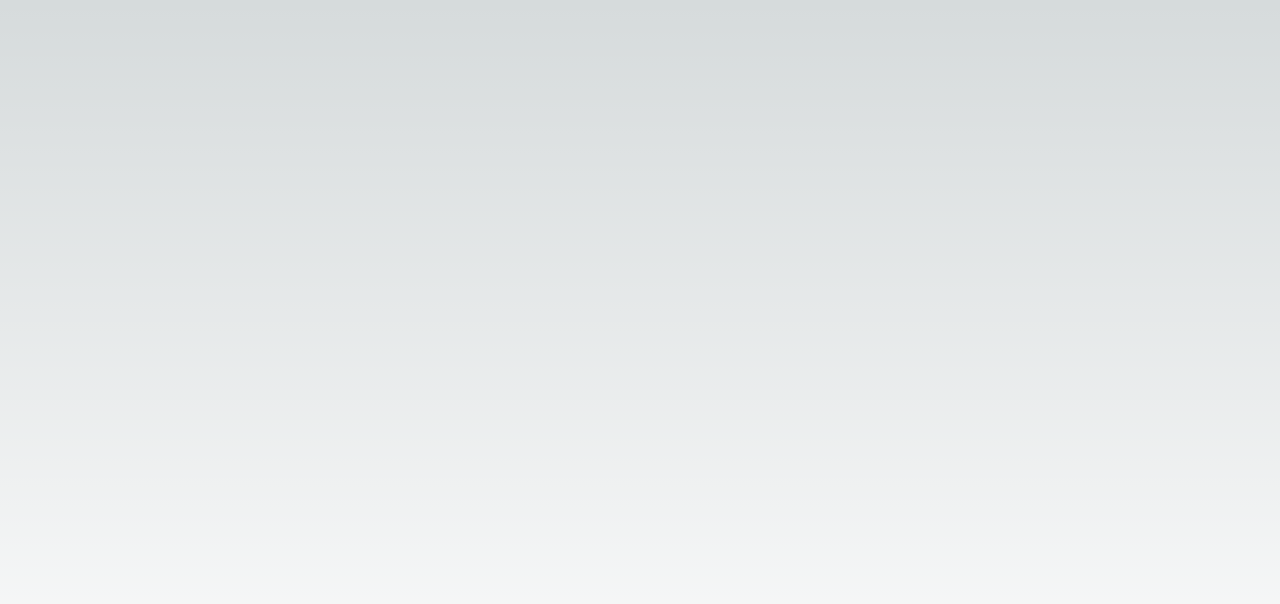
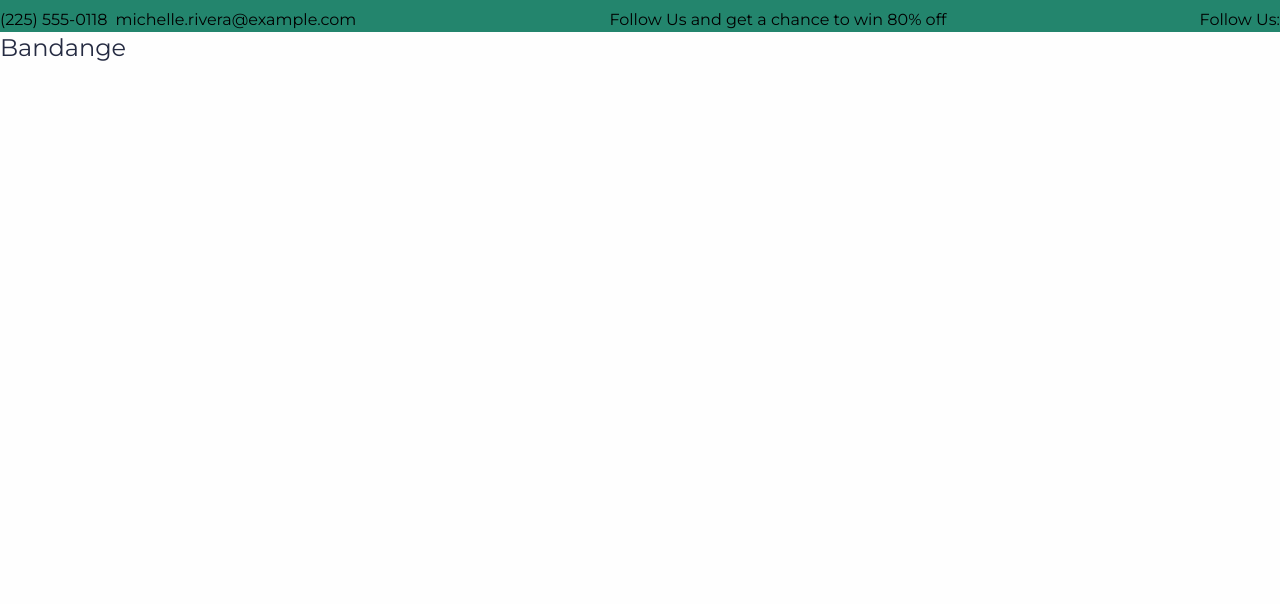
Before and after one commit to farly/little-ely-shop, a Next.js app: page / in a window 1280 px wide. Shown: the top 604 px of the page. Built offline with nearby package versions, Linux system fonts and the light colour scheme.

Commit message:
initial components and pages

```diff
--- /dev/null
+++ b/app/components/common/Header.tsx
@@ -0,0 +1,9 @@
+import HeaderView from "./ui/Header"
+
+const Header = () => {
+	return (
+		<HeaderView />
+	)
+}
+
+export default Header
--- a/app/components/common/icons/Menu24x13.tsx
+++ b/app/components/common/icons/Menu24x13.tsx
@@ -2,8 +2,8 @@
 const Menu24x13 = () => {
   return (
     <svg width="24" height="14" viewBox="0 0 24 14" fill="none" xmlns="http://www.w3.org/2000/svg">
-  <path d="M0.571472 0H23.4286V2.28571H0.571472V0ZM6.28576 5.71429H23.4286V8H6.28576V5.71429ZM13.4286 11.4286H23.4286V13.7143H13.4286V11.4286Z" fill="#252B42"/>
-</svg>
+      <path d="M0.571472 0H23.4286V2.28571H0.571472V0ZM6.28576 5.71429H23.4286V8H6.28576V5.71429ZM13.4286 11.4286H23.4286V13.7143H13.4286V11.4286Z" fill="#252B42"/>
+    </svg>
   )
 }
 
--- /dev/null
+++ b/app/components/common/ui/Header.tsx
@@ -0,0 +1,24 @@
+
+
+const HeaderView = () => {
+	return (
+		<div className="bg-[#23856D] lg:flex flex-row pt-2 hidden justify-between">
+			<div className="flex flex-row gap-x-2">
+				<div>
+					<span>(225) 555-0118</span>
+				</div>
+				<div>
+					<span>michelle.rivera@example.com</span>
+				</div>
+			</div>
+			<div>
+				<span>Follow Us  and get a chance to win 80% off</span>
+			</div>
+			<div className="flex-row flex">
+				<span>Follow Us:</span>
+			</div>
+		</div>
+	)
+}
+
+export default HeaderView
--- a/app/globals.css
+++ b/app/globals.css
@@ -16,16 +16,6 @@
   }
 }
 
-body {
-  color: rgb(var(--foreground-rgb));
-  background: linear-gradient(
-      to bottom,
-      transparent,
-      rgb(var(--background-end-rgb))
-    )
-    rgb(var(--background-start-rgb));
-}
-
 @layer utilities {
   .text-balance {
     text-wrap: balance;
--- /dev/null
+++ b/app/home/HomePage.tsx
@@ -0,0 +1,12 @@
+const HomePage = () => {
+  return (
+    <div>
+      <div className="flex flex-row">
+        <span className="text-2xl text-[#252B42]">Bandange</span>
+        <div className="flex flex-row"></div>
+      </div>
+    </div>
+  )
+}
+
+export default HomePage
--- a/app/layout.tsx
+++ b/app/layout.tsx
@@ -1,12 +1,14 @@
 import type { Metadata } from "next";
-import { Inter } from "next/font/google";
+import { Montserrat } from "next/font/google";
 import "./globals.css";
+import { twMerge } from 'tailwind-merge'
+import Header from "./components/common/Header";
 
-const inter = Inter({ subsets: ["latin"] });
+const montserrat = Montserrat({ subsets: ["latin"] });
 
 export const metadata: Metadata = {
-  title: "Create Next App",
-  description: "Generated by create next app",
+  title: "Little Ely Shop",
+  description: "The little ely shop",
 };
 
 export default function RootLayout({
@@ -16,7 +18,12 @@ export default function RootLayout({
 }>) {
   return (
     <html lang="en">
-      <body className={inter.className}>{children}</body>
+      <body className={twMerge(montserrat.className, 'bg-[#FEFEFE] max-w-screen-2xl')}>
+        <Header />
+        <main>
+          {children}
+        </main>
+      </body>
     </html>
   );
 }
--- a/app/page.tsx
+++ b/app/page.tsx
@@ -1,6 +1,7 @@
+import HomePage from "./home/HomePage"
+
 export default function Home() {
   return (
-    <main className="flex min-h-screen flex-col items-center justify-between">
-    </main>
+    <HomePage />
   )
 }
--- /dev/null
+++ b/next.config.mjs
@@ -0,0 +1,4 @@
+/** @type {import('next').NextConfig} */
+const nextConfig = {};
+
+export default nextConfig;
```
